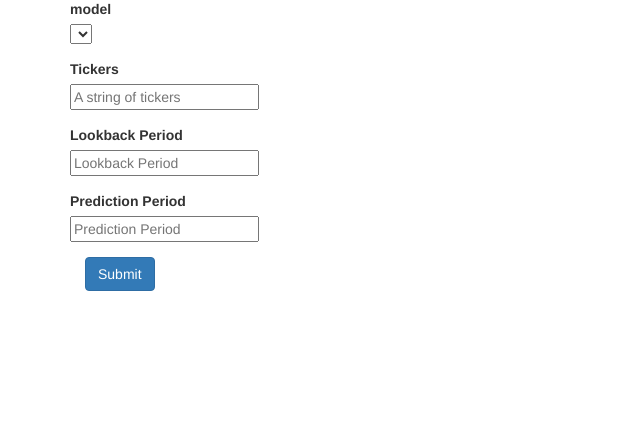
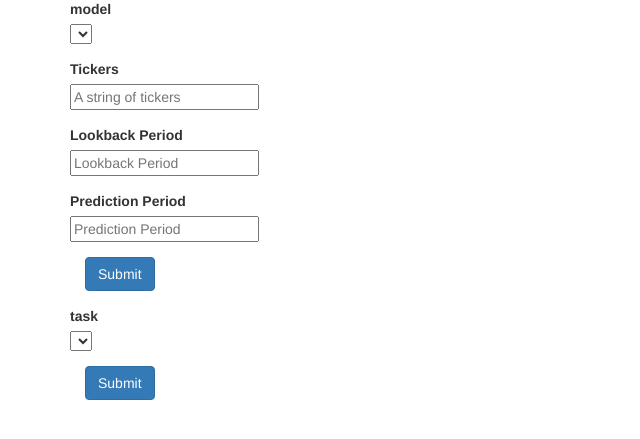
Before and after one commit to barnesheaton/cleo-stock, a Flask app: template app/templates/plots.html in a window 1280 px wide. Shown: the part 73-512 px from the top of the page, without its empty margins (0-640 px from the left). Run offline with Flask 2, Linux system fonts and the light colour scheme; tables that the repository leaves empty hold one stand-in row (values such as "Sample post"); the template is opened without the code that fills it: values that come from a table or form of the project are taken from there, most other values are stand-ins (such as "Sample title", 1, 10 or a date in 2020); lists and menus that the app fills with data are empty; some libraries are stand-ins or nearby versions.

Commit message:
Add ability to plot predictions on the app

```diff
--- a/app/forms.py
+++ b/app/forms.py
@@ -49,3 +49,7 @@ class PlotForm(FlaskForm):
     lookback = DecimalField(label='Lookback Period', places=0 , render_kw={"placeholder": "Lookback Period"})
     lookahead = DecimalField(label='Prediction Period', render_kw={"placeholder": "Prediction Period"})
     submit = SubmitField()
+
+class DisplayPlotForm(FlaskForm):
+    task = SelectField(label='task', choices=[])
+    submit = SubmitField()
--- a/app/routes.py
+++ b/app/routes.py
@@ -3,14 +3,17 @@ import json
 from app import app
 from flask import render_template
 
-from app.forms import PlotForm, UpdateStockDataForm, TrainModelForm, SimulateForm
+from app.forms import DisplayPlotForm, PlotForm, UpdateStockDataForm, TrainModelForm, SimulateForm
 from app.main.database import Database
 from app.session import Session
 from app.models import StockModel
+from app.main.utils import printLine, printData, xor
+
 from flask import request
 
 import plotly
 import plotly.express as px
+import plotly.graph_objects as go
 
 models_dir = os.path.join(app.instance_path, 'models')
 os.makedirs('uploads', exist_ok=True)
@@ -73,17 +76,52 @@ def simulations():
 
 @app.route('/plots', methods=['GET', 'POST'])
 def plots():
-    session = Session()
-    plotForm = PlotForm()
-    plotForm.model.choices = [(model.id, f"{model.name} - {model.date}") for model in StockModel.query.all()]
+    (session, plotForm, displayPlotForm, graphJSON) = plotPageInit()
 
     if request.method == 'POST' and plotForm.validate():
+        task = session.create_task('plotTask')
         session.launch_task(
-            'plotTask',
-            ticker=plotForm.tickers.data,
+            task=task,
+            tickers=plotForm.tickers.data,
+            task_id = task.id,
             model_id=int(plotForm.model.data),
             lookback_period=int(plotForm.lookback.data),
             prediction_period=int(plotForm.lookahead.data),
         )
 
-    return render_template('plots.html', title='Simulate', plotForm=plotForm, session=session)
+    return render_template('plots.html', title='Plots', plotForm=plotForm, displayPlotForm=displayPlotForm, session=session)
+
+@app.route('/plots/display', methods=['GET', 'POST'])
+def displayPlots():
+    (session, plotForm, displayPlotForm, graphJSON) = plotPageInit()
+
+    if request.method == 'POST' and displayPlotForm.validate():
+
+        database = Database()
+        printLine('displayPlots')
+        task_id = int(displayPlotForm.task.data)
+        p_dataframe = database.getPlotData(task_id)
+        tickers = database.getTickersInPlotTask(task_id)
+        print(p_dataframe)
+        print(tickers)
+        tick = tickers[0]
+        # df = database.getTickerData(table='aapl')
+        verification_data = database.getTickerData(table=tick)
+        print(verification_data)
+        fig = px.line(verification_data, x='date', y="close")
+        fig = fig.add_trace(go.Line(x = p_dataframe['date'], y = p_dataframe['close']))
+        graphJSON = json.dumps(fig, cls=plotly.utils.PlotlyJSONEncoder)
+
+    return render_template('plots.html', title='Plots', plotForm=plotForm, displayPlotForm=displayPlotForm, session=session, graphJSON=graphJSON)
+
+def plotPageInit():
+    session = Session()
+    graphJSON = None
+
+    plotForm = PlotForm()
+    plotForm.model.choices = [(model.id, f"{model.name} - {model.date}") for model in StockModel.query.all()]
+
+    displayPlotForm = DisplayPlotForm()
+    displayPlotForm.task.choices = [(task.id, f"{task.name} - {task.id}") for task in session.get_all_tasks()]
+
+    return session, plotForm, displayPlotForm, graphJSON
--- a/app/tasks.py
+++ b/app/tasks.py
@@ -18,8 +18,8 @@ def updateTickerTablesTask(*args, **kwargs):
 def simulateTask(*args, **kwargs):
     simulate(*args, **kwargs)
 
-def plotTask(ticker, model_id, prediction_period, lookback_period):
-    plotVerificaitonForTicker(ticker, model_id, prediction_period, lookback_period)
+def plotTask(*args, **kwargs):
+    plotVerificaitonForTicker(*args, **kwargs)
 
 def trainModelTask(model_name, observation_period, tickerString=None, sample_percent=None, model_description=None):
     if sample_percent:
--- a/app/templates/index.html
+++ b/app/templates/index.html
@@ -20,11 +20,7 @@
 
   <script src='https://cdn.plot.ly/plotly-latest.min.js'></script>
   <script type='text/javascript'>
-    var graphs = {
-      {
-        graphJSON | safe
-      }
-    };
+    var graphs = {{ graphJSON | safe }};
     Plotly.plot('chart', graphs, {});
   </script>
 
--- a/app/templates/plots.html
+++ b/app/templates/plots.html
@@ -1,10 +1,10 @@
 {% extends "base.html" %}
 
 {% block app_content %}
-  <div class="container" id="simulation">
+  <div class="container" id="plots">
     {% from "_formhelpers.html" import render_field %}
 
-    <form method="post" novalidate="novalidate" class="form">
+    <form action="{{ url_for('plots') }}" method="post" novalidate="novalidate" class="form">
       {{ plotForm.csrf_token }}
       {{ plotForm.hidden_tag() }}
       <div class="row">
@@ -18,5 +18,28 @@
         {{ plotForm.submit(class="btn btn-primary")}}
       </div>
     </form>
+
+    <form action="{{ url_for('displayPlots') }}" method="post" novalidate="novalidate" class="form">
+      {{ displayPlotForm.csrf_token }}
+      {{ displayPlotForm.hidden_tag() }}
+      <div class="row">
+        {% for field in displayPlotForm %}
+          <div class="form-group">
+            {{ render_field(field) }}
+          </div>
+        {% endfor %}
+      </div>
+      <div class="form-group">
+        {{ displayPlotForm.submit(class="btn btn-primary")}}
+      </div>
+    </form>
+
+    <div id='chart' class='chart' ”="”"></div>
+
   </div>
+  <script src='https://cdn.plot.ly/plotly-latest.min.js'></script>
+  <script type='text/javascript'>
+    var graphs = {{ graphJSON | safe }};
+    Plotly.plot('chart', graphs, {});
+  </script>
 {% endblock %}
```
Also changed, not shown: app/main/database.py (+24 -0 lines), app/main/training.py (+13 -12 lines).
